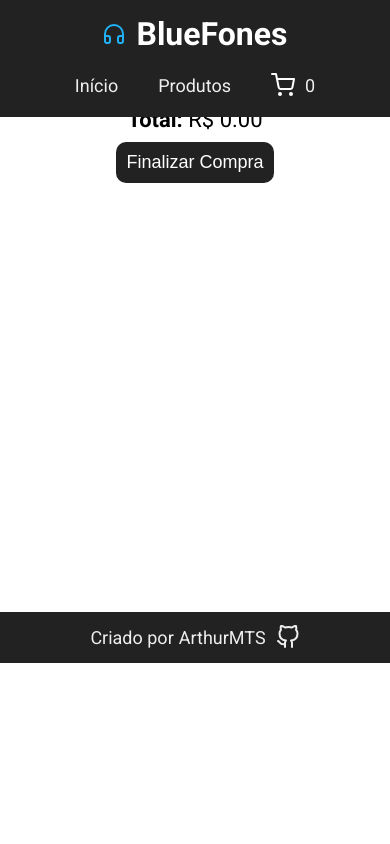
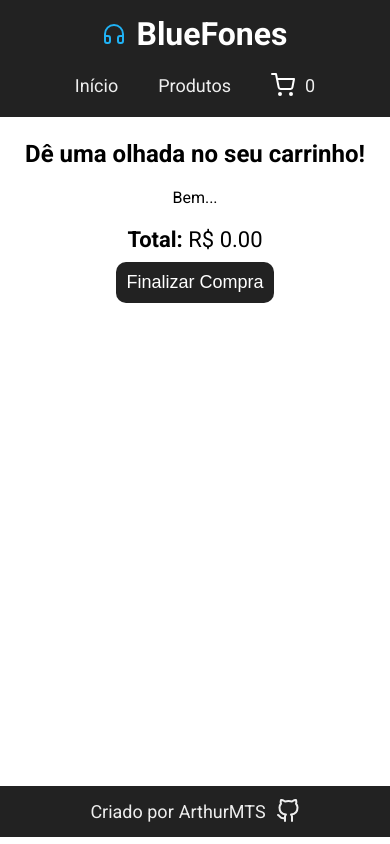
Before and after one commit to ArthurMTS/catalogo-fones, a React (Create React App) app: page /cart in a window 390 px wide. Built offline with nearby package versions, Linux system fonts and the light colour scheme; a web font is replaced by a local one.

Commit message:
cart page finished

```diff
--- a/src/components/Header/index.jsx
+++ b/src/components/Header/index.jsx
@@ -20,7 +20,7 @@ export function Header() {
         <ul>
           <li className='nav-link'><Link to='/'>Início</Link></li>
           <li className='nav-link'><Link to='/products'>Produtos</Link></li>
-          <li id='cart' className='nav-link'><Link to='/cart'><img src={shoppingCart} alt='cart icon'/>{cart.length}</Link></li>
+          <li id='cart' className='nav-link'><Link to='/cart'><img src={shoppingCart} alt='cart icon'/>{cart.reduce((total, product) => Number(product.quantity) + total, 0)}</Link></li>
         </ul>
       </nav>
     </header>
--- a/src/pages/Cart/styles.css
+++ b/src/pages/Cart/styles.css
@@ -2,7 +2,8 @@
   display: flex;
   flex-direction: column;
   align-items: center;
-  min-height: 81.5vh;
+  min-height: 78.9vh;
+  margin-top: 80px;
 }
 
 #cart-page h2 {
@@ -132,6 +133,6 @@
 
 @media (max-width: 720px) {
   #cart-page {
-    min-height: 72.5vh;
+    margin-top: 120px;
   }
 }
```
